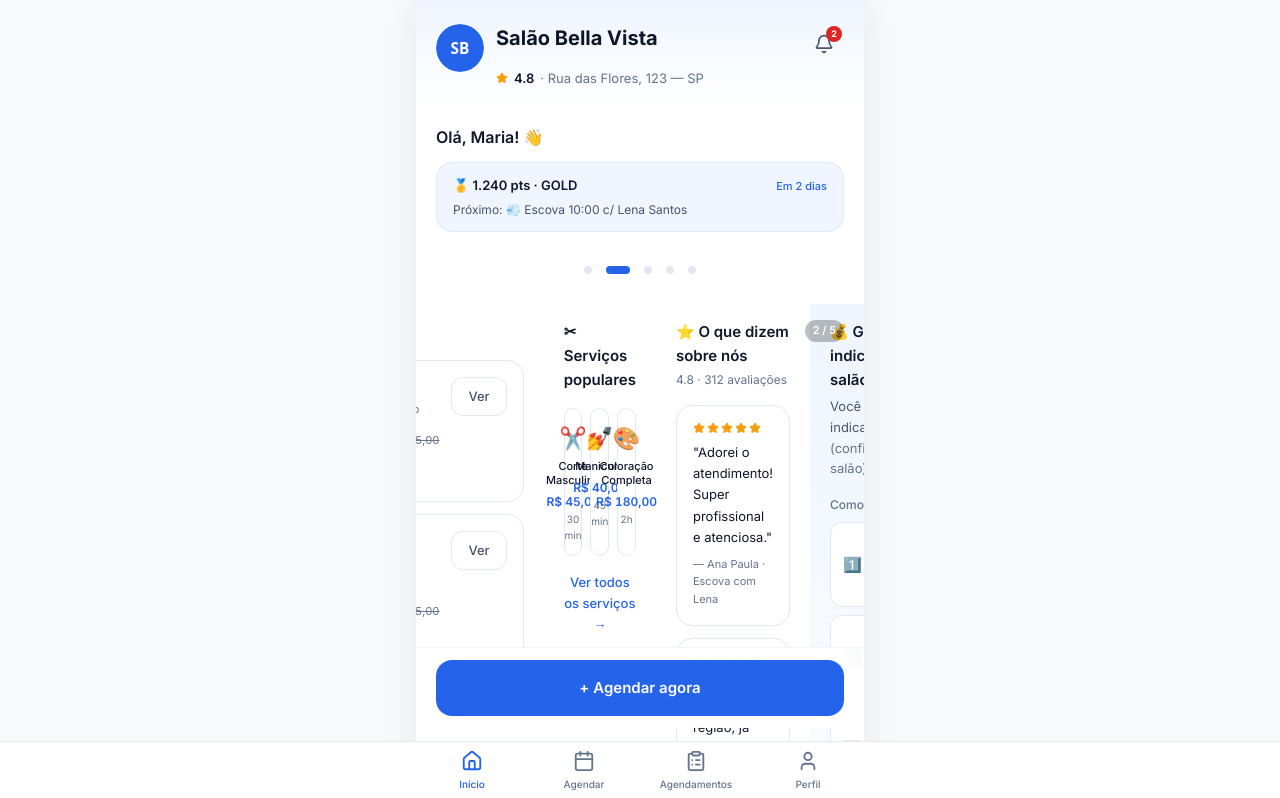
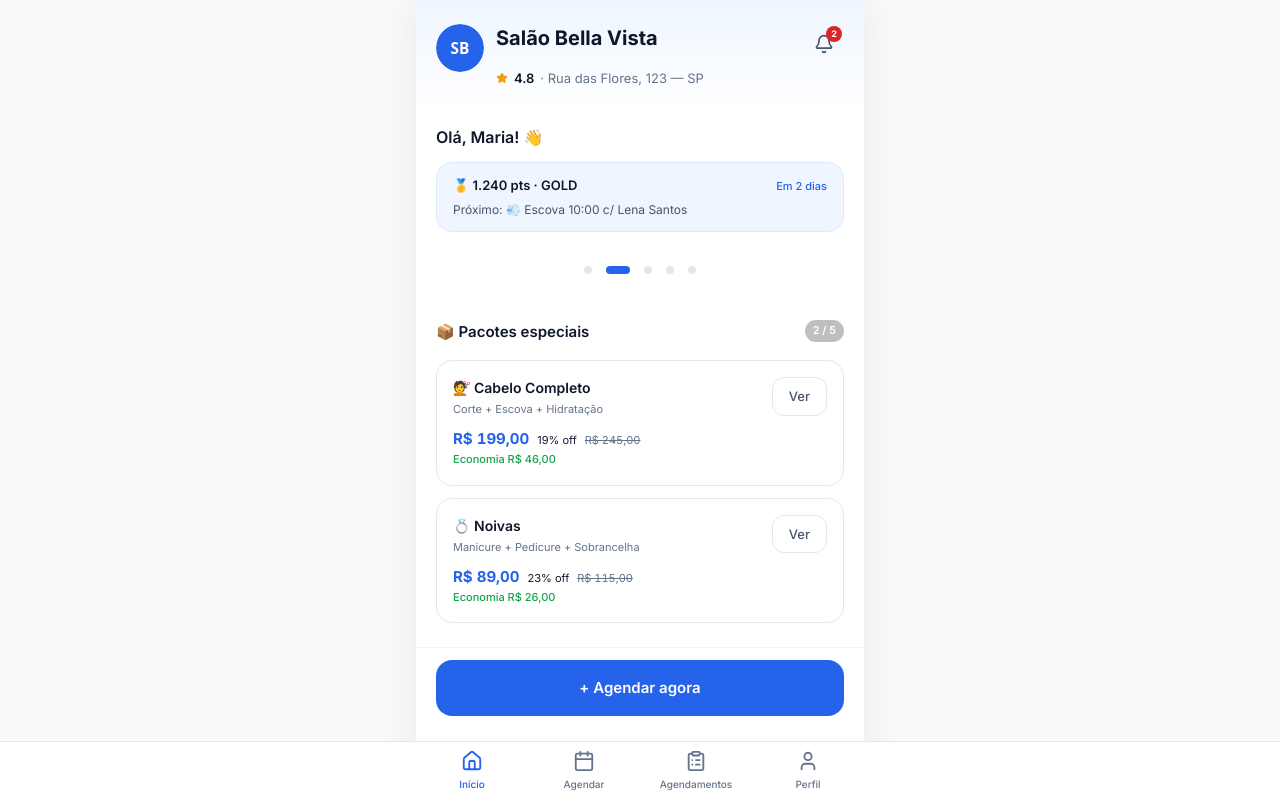
Before and after one commit to v3labscontato-byte/milli-agenda, a Next.js app in the folder apps/web/: page /booking in a window 1280 px wide. Shown: the top 798 px of the page. Built offline with nearby package versions, Linux system fonts and the light colour scheme.

Commit message:
refactor: impeccable iteration 2 - score 18/20 -> 20/20

```diff
--- a/apps/web/src/components/booking/home-carousel.tsx
+++ b/apps/web/src/components/booking/home-carousel.tsx
@@ -38,7 +38,7 @@ function CouponCard({ c }: { c: BookingCoupon }) {
         onClick={copy}
         aria-label={copied ? 'Cupom copiado!' : 'Copiar código do cupom'}
         className={cn(
-          'shrink-0 rounded-xl border px-4 py-2.5 text-[13px] font-semibold transition-colors',
+          'shrink-0 min-h-[44px] rounded-xl border px-4 py-2.5 text-[13px] font-semibold transition-colors',
           'focus-visible:outline-none focus-visible:ring-2 focus-visible:ring-primary-light',
           copied
             ? 'border-success-medium bg-success-xlight text-success-medium'
@@ -320,6 +320,7 @@ export default function HomeCarousel() {
                 role="group"
                 aria-roledescription="slide"
                 aria-label={`${idx + 1} de ${TOTAL}`}
+                className="min-w-full"
               >
                 <Component />
               </div>
```
